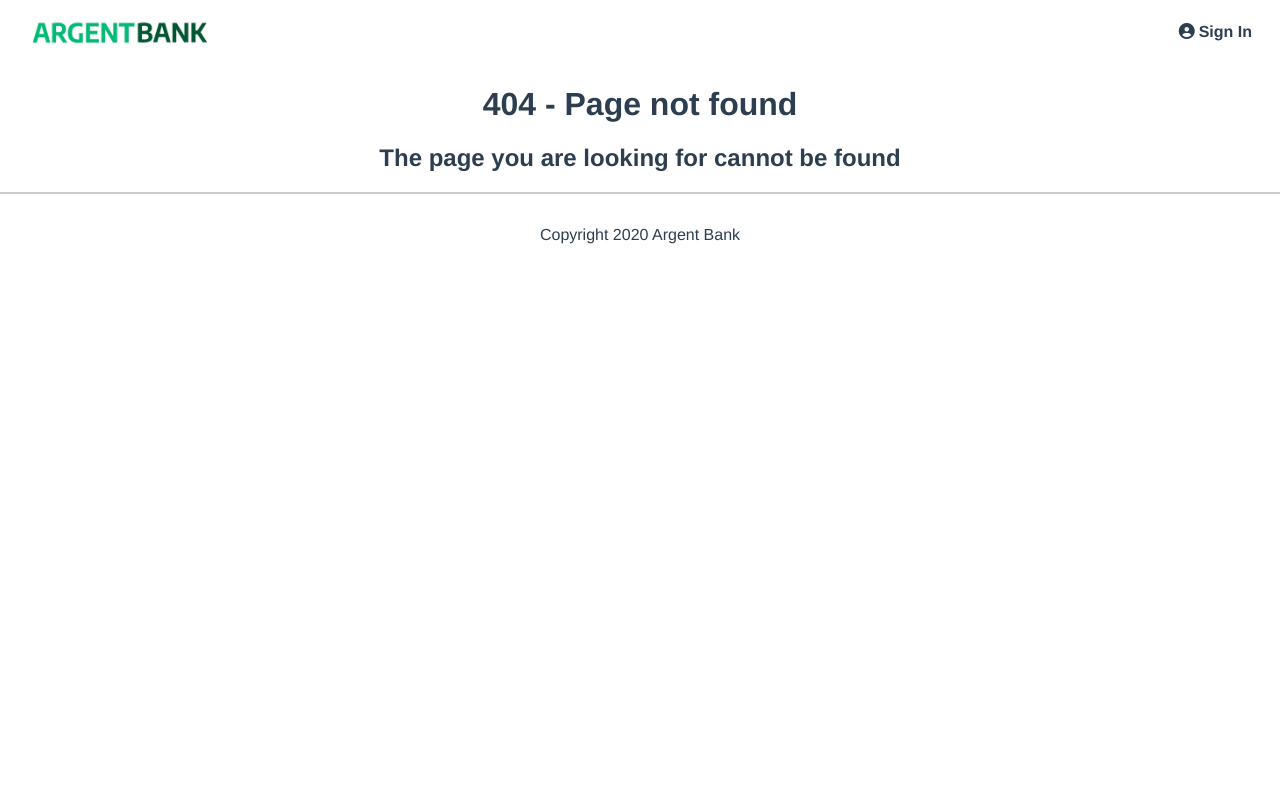
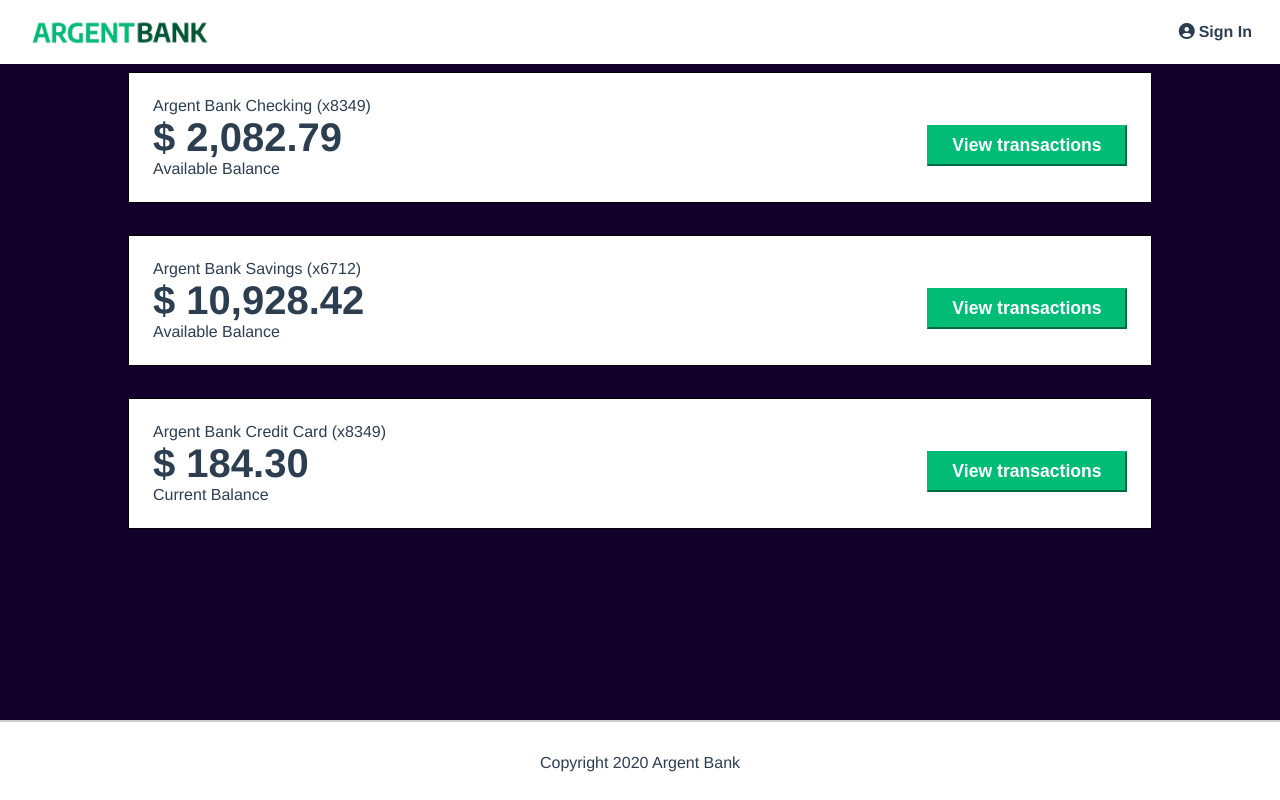
Before and after one commit to john-ld/ArgentBank, a React (Vite) app in the folder Front/: page /user in a window 1280 px wide. Before the commit this address had no page. Built offline with nearby package versions, Linux system fonts and the light colour scheme.

Commit message:
creating routes User

```diff
--- a/Front/src/App.jsx
+++ b/Front/src/App.jsx
@@ -4,6 +4,8 @@
 import Home from "./pages/Home";
 import Error from "./pages/Error";
 import Login from "./pages/Login";
+import User from "./pages/User";
+
 function App() {
   return (
     <BrowserRouter>
@@ -11,7 +13,7 @@
       <Routes>
         <Route path="/" element={<Home />} />
         <Route path="/login" element={<Login />} />
-        {/* <Route path="/user" element={<PrivateRoute><User /></PrivateRoute>} /> */}
+        <Route path="/user" element={<User />} />
         <Route path="*" element={<Error />} />
       </Routes>
       <Footer />
--- a/Front/src/components/Form/Form.jsx
+++ b/Front/src/components/Form/Form.jsx
@@ -21,17 +21,15 @@
 
 export const Form = () => {
   const form = useRef();
-  const [email, setEmail] = useState("");
-  const [password, setPassword] = useState("");
-  const [rememberMe, setRememberMe] = useState(false);
+
   const [errorMessage, setErrorMessage] = useState("");
   const navigate = useNavigate();
   const handleSubmit = async (e) => {
     e.preventDefault();
     const loginData = {
-      email,
-      password,
-      rememberMe,
+      email: form.current[0].value,
+      password: form.current[1].value,
+      rememberMe: form.current[2].checked,
     };
     const payload = JSON.stringify(loginData);
     try {
@@ -61,32 +59,15 @@
     <form ref={form} onSubmit={handleSubmit}>
       <div>
         <label htmlFor="email">Email:</label>
-        <input
-          type="email"
-          id="email"
-          value={email}
-          onChange={(e) => setEmail(e.target.value)}
-          required
-        />
+        <input type="email" id="email" />
       </div>
       <div>
         <label htmlFor="password">Mot de passe:</label>
-        <input
-          type="password"
-          id="password"
-          value={password}
-          onChange={(e) => setPassword(e.target.value)}
-          required
-        />
+        <input type="password" id="password" />
       </div>
       <div>
         <label htmlFor="rememberMe">Remember me</label>
-        <input
-          type="checkbox"
-          id="rememberMe"
-          checked={rememberMe}
-          onChange={(e) => setRememberMe(e.target.checked)}
-        />
+        <input type="checkbox" id="rememberMe" />
       </div>
       <span> {errorMessage}</span>
       <button type="submit">Se connecter</button>
--- /dev/null
+++ b/Front/src/pages/User/index.jsx
@@ -0,0 +1,43 @@
+import DocumentTitle from "../../components/DocumentTitle";
+
+function User() {
+  const title = "Profile";
+  return (
+    <>
+      <DocumentTitle title={title} />
+      <main className="main bg-dark">
+        <section className="account">
+          <div className="account-content-wrapper">
+            <h3 className="account-title">Argent Bank Checking (x8349)</h3>
+            <p className="account-amount">$ 2,082.79</p>
+            <p className="account-amount-description">Available Balance</p>
+          </div>
+          <div className="account-content-wrapper cta">
+            <button className="transaction-button">View transactions</button>
+          </div>
+        </section>
+        <section className="account">
+          <div className="account-content-wrapper">
+            <h3 className="account-title">Argent Bank Savings (x6712)</h3>
+            <p className="account-amount">$ 10,928.42</p>
+            <p className="account-amount-description">Available Balance</p>
+          </div>
+          <div className="account-content-wrapper cta">
+            <button className="transaction-button">View transactions</button>
+          </div>
+        </section>
+        <section className="account">
+          <div className="account-content-wrapper">
+            <h3 className="account-title">Argent Bank Credit Card (x8349)</h3>
+            <p className="account-amount">$ 184.30</p>
+            <p className="account-amount-description">Current Balance</p>
+          </div>
+          <div className="account-content-wrapper cta">
+            <button className="transaction-button">View transactions</button>
+          </div>
+        </section>
+      </main>
+    </>
+  );
+}
+export default User;
```
Also changed, not shown: Front/src/utils/privateRoute.jsx (added, +23 -0 lines).
